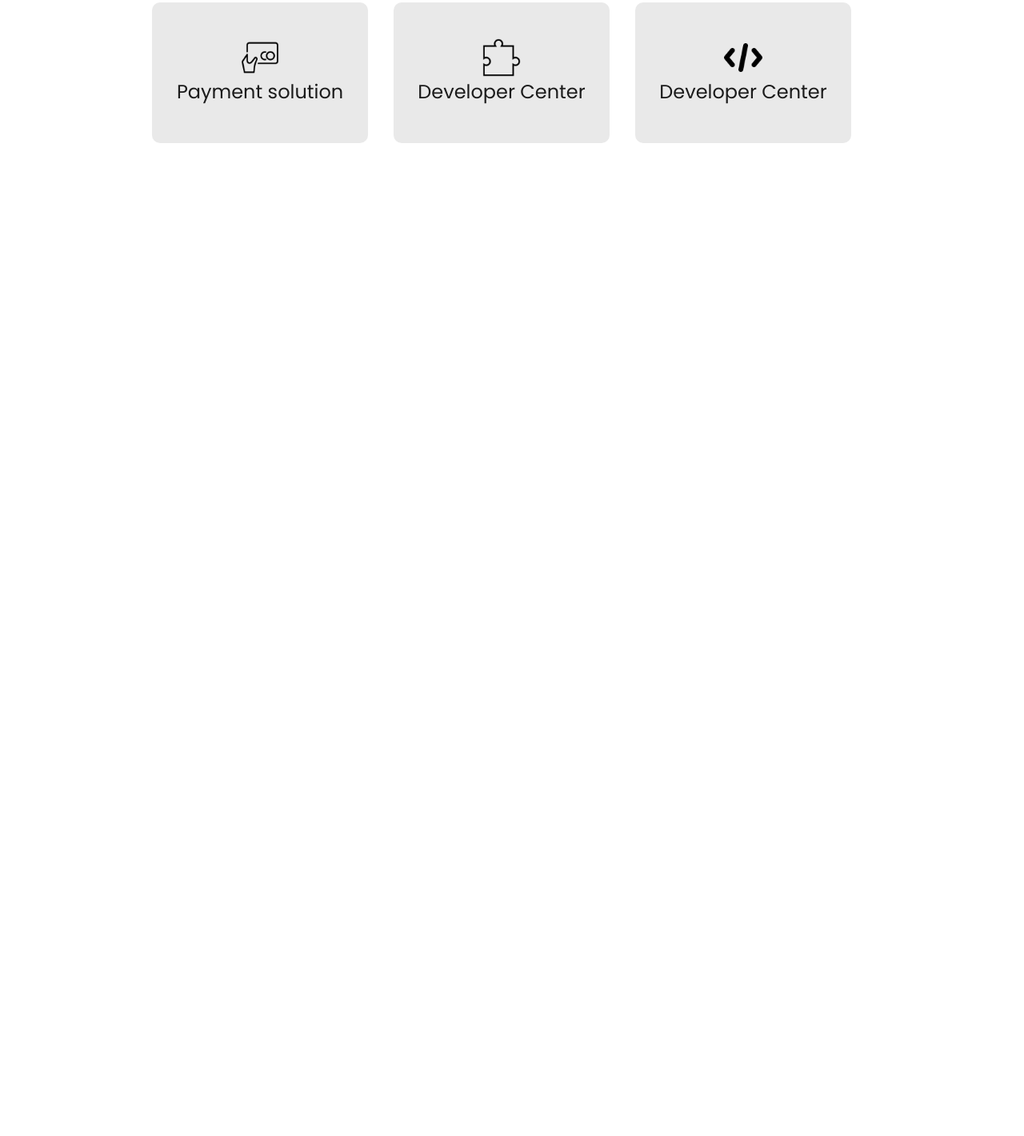
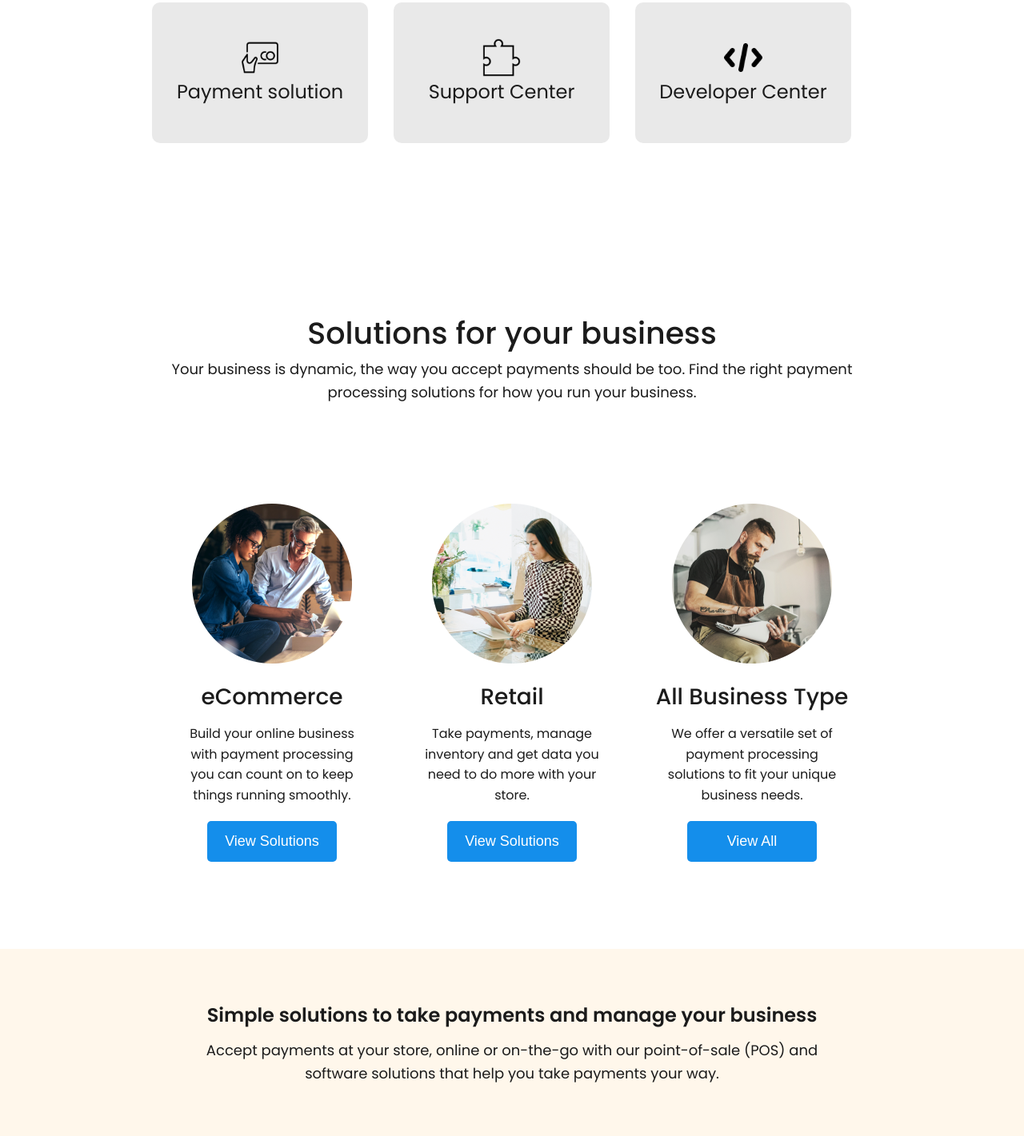
Before and after one commit to OscarViquez/ChaseMerchant, a plain HTML site: page index.html in a window 1280 px wide. Shown: the part 623-2044 px from the top of the page at 80% size. Before the commit the page ends 866 px from the top, so only its background shows below. Drawn offline with nearby package versions, Linux system fonts and the light colour scheme.

Commit message:
finished layout for landing, and soution section. Made the site responsive. added GSAP animations

```diff
--- a/index.html
+++ b/index.html
@@ -37,20 +37,21 @@
 </head>
 
 <body>
-    <!-- ========================== Navigation Section ==========================  -->
+    <!-- ========================== Navigation Section ====================  -->
+
 
     <!-- ========================== Hero Section ==========================  -->
 
     <section class="section landing" id="top-page">
         <div class="section__wrapper landing__wrapper">
             <div class="landing-text__container">
-                <h2 class="landing-text__company">Chase for Business</h2>
-                <h1 class="landing-text__header">Merchant Services</h1>
-                <p class="landing-text__description">as an industry leader in merchant services, we focus on being
+                <h2 class="landing-text__company ">Chase for Business</h2>
+                <h1 class="landing-text__header landing-text__animation">Merchant Services</h1>
+                <p class="landing-text__description landing-text__animation">as an industry leader in merchant services, we focus on being
                     transparent and simple, so you can
                     focus on your business</p>
                 <button type="button" class="landing__btn">
-                    <a href="#" class="landing-btn__text" >
+                    <a href="#" class="landing-btn__text">
                         Find your solution
                     </a>
                 </button>
@@ -63,6 +64,7 @@
 
     <section class="section cards__section">
         <div class="section__wrapper cards__wrapper">
+
             <div class="landing__cards">
                 <div class="landing__card">
                     <img src="img/payment-icon.png" class="landing-img__card">
@@ -71,20 +73,91 @@
 
                 <div class="landing__card landing__card-mid">
                     <img src="img/puzzle-icon.png" class="landing-img__card ">
-                    <h1 class="landing-card__text" >Developer Center</h1>
+                    <h1 class="landing-card__text">Support Center</h1>
                 </div>
 
                 <div class="landing__card">
                     <img src="img/developer-icon.png" class="landing-img__card">
-                    <h1 class="landing-card__text" >Developer Center</h1>
+                    <h1 class="landing-card__text">Developer Center</h1>
                 </div>
-
-
             </div>
 
         </div>
     </section>
 
+    <!-- ========================== Solutions Section  ==========================  -->
+    <section class="section solution" id="solution-page">
+        <div class="section__wrapper solution__wrapper">
+
+            <div class="solution__header">
+                <h1 class="solution-title">Solutions for your business</h1>
+                <p class="solution-p">
+                    Your business is dynamic, the way you accept payments should be too. Find the
+                    right payment processing solutions for how you run your business.
+                </p>
+            </div>
+
+            <div class="solution-card__container">
+
+                <div class="solution-card">
+                    <img src="img/cms-ecommerce-featured.png" class="solution-card__img">
+                    <h1 class="solution-card__title">eCommerce</h1>
+                    <p class="solution-card__p">
+                        Build your online business with payment processing you can count on to
+                        keep things running smoothly.
+                    </p>
+                    <button type="button" class="section-md-btn">
+                        <a href="#" class="section-md-btn__text">
+                            View Solutions
+                        </a>
+                    </button>
+                </div>
+
+                <div class="solution-card solution-card-mid">
+                    <img src="img/cms-retail-featured.png" class="solution-card__img">
+                    <h1 class="solution-card__title">Retail</h1>
+                    <p class="solution-card__p">
+                        Take payments, manage inventory and get data you need to do
+                        more with your store.
+                    </p>
+                    <button type="button" class="section-md-btn">
+                        <a href="#" class="section-md-btn__text">
+                            View Solutions
+                        </a>
+                    </button>
+                </div>
+
+                <div class="solution-card">
+                    <img src="img/cms-all-industries-featured.png" class="solution-card__img">
+                    <h1 class="solution-card__title">All Business Type</h1>
+                    <p class="solution-card__p">
+                        We offer a versatile set of
+                        payment processing solutions to fit
+                        your unique business needs.
+                    </p>
+                    <button type="button" class="section-md-btn">
+                        <a href="#" class="section-md-btn__text">
+                            View All
+                        </a>
+                    </button>
+                </div>
+
+            </div>
+        </div>
+    </section>
+
+    <!-- ========================== Banner Solutions Section  ==========================  -->
+    <section class="section banner-solution">
+
+        <div class="section__wrapper banner-solution__wrapper">
+            <h1 class="banner-solution__title">Simple solutions to take payments and manage your business</h1>
+            <p class="banner-solution__p">
+                Accept payments at your store, online or on-the-go with our point-of-sale
+                (POS) and <br> software solutions that help you take payments your way.
+            </p>
+        </div>
+
+    </section>
 
     <!-- ========================== Footer Section  ==========================  -->
     <!-- <footer class="footer" id="footer">
@@ -94,7 +167,7 @@
     </footer> -->
 
     <!-- ========================== JS File  ==========================  -->
-    <!-- <script type="module" src="index.js"></script> -->
+    <script type="module" src="index.js"></script>
 
 </body>
 
--- /dev/null
+++ b/index.js
@@ -0,0 +1,31 @@
+$(document).ready(function () {
+    console.log("ready!");
+
+    let timelineLanding = gsap.timeline({
+        scrollTrigger: {
+            trigger: '.landing__wrapper',
+
+        },
+    });
+
+    timelineLanding
+        .from(".landing-img__container", { opacity: 0, duration: .5 }, "-1")
+        .from(".landing-text__company", { opacity: 0, duration: .5 },)
+        .from(".landing-text__animation", { x: 20, opacity: 0, duration: .5 })
+        .from(".landing__btn", { opacity: 0, duration: .5 })
+
+
+    // =================== Solutions Animation ==================== //
+
+    let timelineSolutions = gsap.timeline({
+        scrollTrigger: {
+            trigger: '.solution__wrapper',
+
+        },
+    });
+
+    timelineSolutions
+        .from(".solution-p", { opacity: 0, duration: 1 }, "-1")
+        .from(".solution-card ", { opacity: 0, duration: .5 },)
+
+});
--- a/style.css
+++ b/style.css
@@ -174,7 +174,7 @@ img {
   display: block;
 }
 
-/* ============================== Hero  ============================== */
+/* ============================== Component CSS ============================== */
 
 .section {
   padding: 4rem 0 4rem 0;
@@ -187,6 +187,20 @@ img {
 
   text-align: left;
   justify-content: left;
+}
+
+.section-md-btn {
+  background-color: #148eeb;
+  color: #ffffff;
+  border: none;
+  border-radius: 5px;
+  padding: 15px 0;
+  width: 60%;
+}
+
+.section-md-btn__text {
+  font-size: 18px;
+  font-weight: 400;
 }
 
 @media (max-width: 1350px) {
@@ -255,7 +269,7 @@ img {
   background-color: #148eeb;
   color: #ffffff;
   border: none;
-  border-radius: 10px;
+  border-radius: 5px;
   padding: 15px 45px;
 }
 
@@ -336,6 +350,7 @@ img {
     font-size: 14px;
   }
 }
+/* ============================================ */
 
 @media (max-width: 600px) {
   .landing {
@@ -385,3 +400,157 @@ img {
     margin: 1rem 0;
   }
 }
+
+/* ============================== Solution ============================== */
+
+
+.solution__header {
+  text-align: center;
+  padding: 5rem 0;
+}
+
+.solution-title {
+  font-size: 38px;
+  font-weight: 500;
+}
+
+.solution-p {
+  font-size: 18px;
+  font-weight: 400;
+}
+
+.solution-card__container {
+  display: flex;
+  flex-flow: row nowrap;
+}
+
+.solution-card {
+  /* background-color: #e9e9e9; */
+  width: 31%;
+
+  padding: 45px 0;
+
+  margin-left: auto;
+  margin-right: auto;
+
+  align-items: center;
+  text-align: center;
+}
+
+.solution-card-mid {
+  margin: 0 1rem;
+}
+
+.solution-card__img {
+  width: 200px;
+  height: auto;
+
+  margin-left: auto;
+  margin-right: auto;
+  margin-bottom: 20px;
+}
+
+.solution-card__title {
+  font-size: 28px;
+  font-weight: 500;
+
+  margin-bottom: 10px;
+}
+
+.solution-card__p {
+  font-weight: 400;
+
+  margin-left: auto;
+  margin-right: auto;
+
+  margin-bottom: 20px;
+
+  width: 60%;
+}
+
+@media (max-width: 1400px) {
+  .solution-card__container {
+    display: flex;
+    flex-flow: row wrap;
+  }
+
+  .solution-card {
+    width: 30%;
+
+    margin-left: auto;
+    margin-right: auto;
+  }
+
+  .solution-card__p {
+    width: 85%;
+  }
+}
+
+@media (max-width: 1200px) {
+  .solution-card__container {
+    display: flex;
+    flex-flow: column wrap;
+  }
+
+  .solution-card {
+    /* background-color: #e9e9e9; */
+    width: 100%;
+
+    padding: 45px 0;
+
+    margin-left: 0;
+    margin-right: 0;
+
+    align-items: center;
+    text-align: center;
+  }
+
+  .solution-card__p {
+    width: 60%;
+  }
+}
+
+
+@media (max-width: 600px) {
+
+  .solution-card {
+    width: 100%;
+  }
+
+  .solution-card__p {
+    width: 80%;
+  }
+}
+
+
+/* ============================== Banner ============================== */
+
+.banner-solution {
+  background-color: #FFF7EB;
+
+}
+
+.banner-solution__wrapper {
+  text-align: center;
+}
+
+.banner-solution__title {
+  font-size: 24px;
+  font-weight: 600;
+  margin-bottom: 10px;
+}
+
+.banner-solution__p {
+  font-size: 18px;
+  font-weight: 400;
+
+
+}
+
+@media (max-width: 600px) {
+  .banner-solution__wrapper {
+    text-align: center;
+    padding: 0 30px;
+  }
+
+}
```
Also changed, not shown: img/cms-all-industries-featured.png (added), img/cms-ecommerce-featured.png (added), img/cms-retail-featured.png (added).
